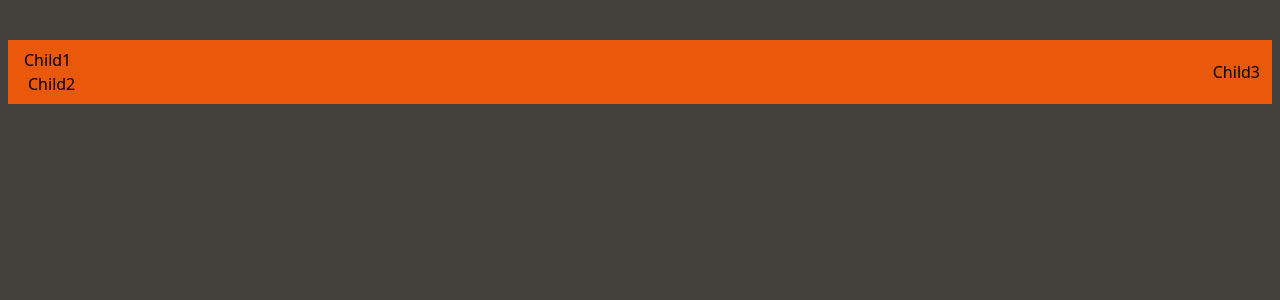
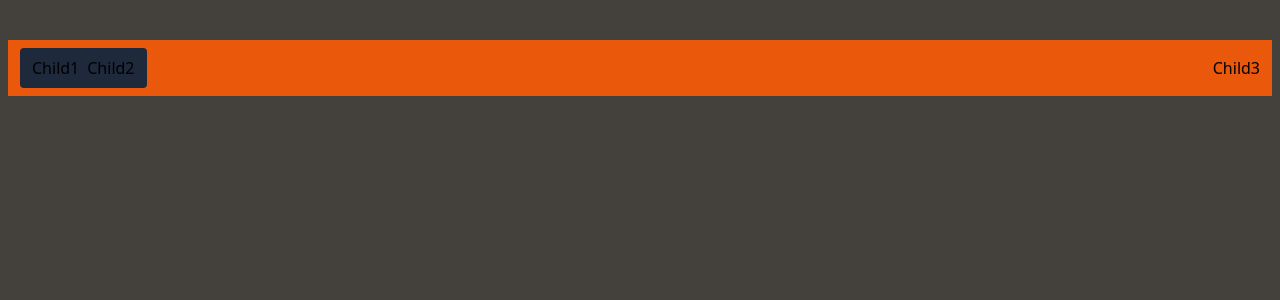
Before and after one commit to Baibhav-malaviya/Components, a React (Vite) app: page / in a window 1280 px wide. Shown: the top 300 px of the page. Built offline with nearby package versions, Linux system fonts and the light colour scheme.

Commit message:
a bug solve

```diff
--- a/src/App.jsx
+++ b/src/App.jsx
@@ -3,8 +3,8 @@ import Row from "./Components/Row";
 function App() {
 	return (
 		<div className="w-screen h-screen px-2 pt-10 space-x-2 space-y-2 text-center bg-stone-700 text-stone-50">
-			<Row>
-				<Row width="w-auto" className="space-x-2">
+			<Row hover={false}>
+				<Row width="w-auto" bgColor="bg-slate-800 rounded" hover={true}>
 					<div>Child1</div>
 					<div>Child2</div>
 				</Row>
--- a/src/Components/Row.jsx
+++ b/src/Components/Row.jsx
@@ -6,16 +6,17 @@ function Row({
 	bgColor = "bg-orange-600",
 	color = "text-black",
 	tailwindClasses = "",
+	flex = false,
 	hover = true,
 	onClick,
-	hoverClasses = "hover:scale-105 hover:opacity-80 hover:shadow-md",
+	hoverClasses = "hover:scale-105 hover:opacity-90 hover:shadow-md",
 	...props
 }) {
 	return (
 		<div
-			className={`h-auto px-3 py-2  flex flex-wrap transit gap-2 items-center justify-between ${tailwindClasses} ${bgColor} ${color} ${width} ${
+			className={`h-auto px-3 py-2  flex   gap-2 items-center justify-between ${tailwindClasses} ${bgColor} ${color} ${width} ${
 				hover ? hoverClasses : ""
-			}`}
+			} ${flex ? "flex-wrap" : ""}`}
 			onClick={onClick}
 			{...props}
 		>
@@ -26,6 +27,7 @@ function Row({
 
 Row.propTypes = {
 	children: PropTypes.node.isRequired,
+	flex: PropTypes.bool,
 	onClick: PropTypes.func,
 	hoverClasses: PropTypes.string,
 	width: PropTypes.string,
```
